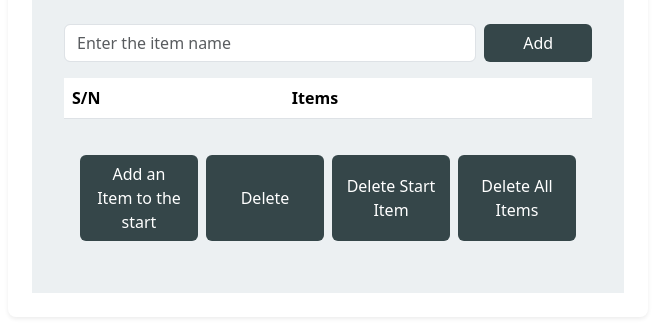
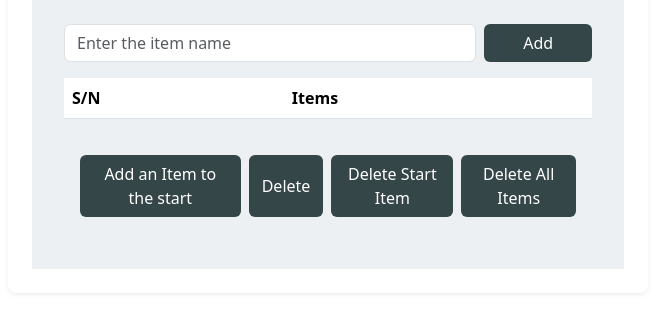
Before and after one commit to Omotolani30/cart, a plain HTML site: page index.html in a window 1280 px wide. Shown: the part 176-508 px from the top of the page, without its empty margins (312-967 px from the left). Drawn offline with nearby package versions, Linux system fonts and the light colour scheme.

Commit message:
all changes

```diff
--- a/index.html
+++ b/index.html
@@ -32,10 +32,10 @@
                 </table>
             </div>
             <div class="d-flex gap-2 p-3 mx-auto">
-                <button onclick="addStartItem()" class="btn my-1 w-25">Add an Item to the start</button>
-                <button onclick="removeItems()" class="btn my-1 w-25">Delete</button>
-                <button onclick="removeStartItem()" class="btn my-1 w-25">Delete Start Item</button>
-                <button onclick="removeAllItems()" class="btn my-1 w-25">Delete All Items</button>
+                <button onclick="addStartItem()" class="btn my-1 col-lg-25 col-md-50 col-sm-100">Add an Item to the start</button>
+                <button onclick="removeItems()" class="btn my-1 col-lg-25 col-md-50 col-sm-100">Delete</button>
+                <button onclick="removeStartItem()" class="btn my-1 col-lg-25 col-md-50 col-sm-100">Delete Start Item</button>
+                <button onclick="removeAllItems()" class="btn my-1 col-lg-25 col-md-50 col-sm-100">Delete All Items</button>
             </div>
         </div>
     </div>
```
